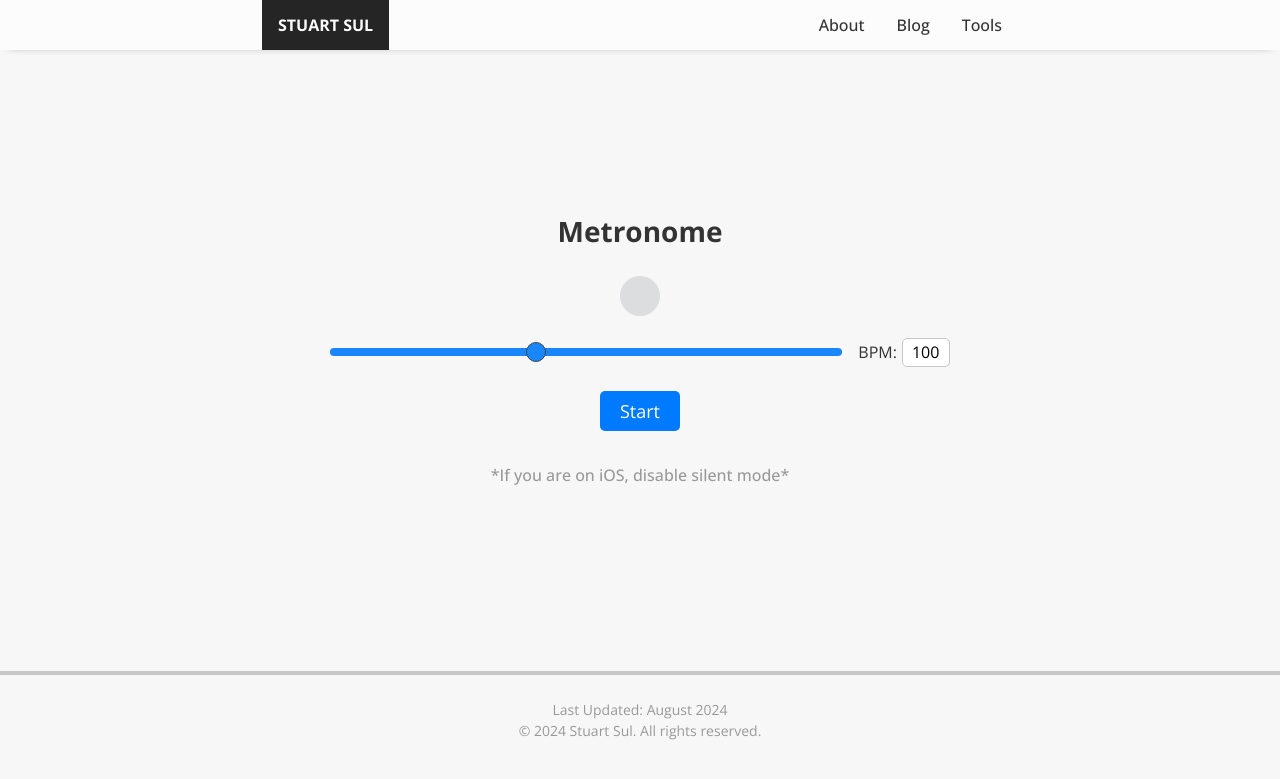
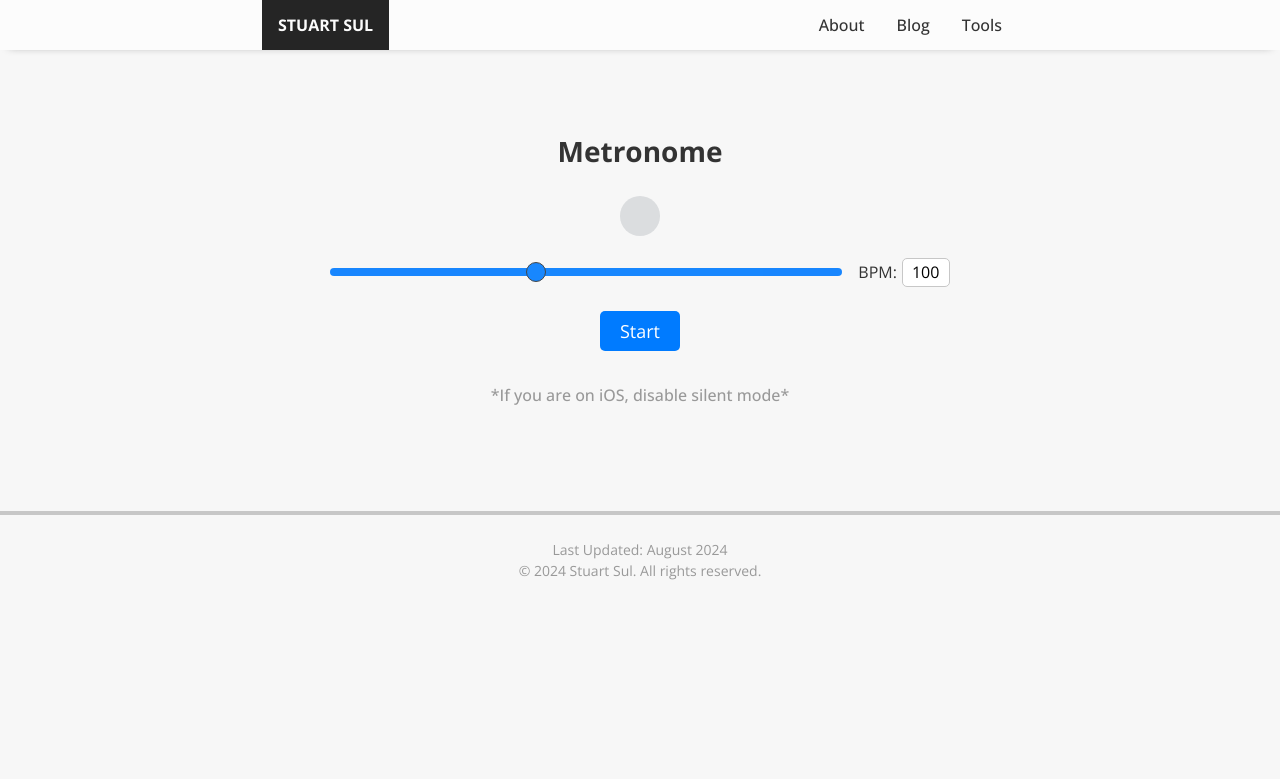
Before and after one commit to StuartSul/StuartSul.github.io_src, a Jekyll site: the page built from _tools/metronome.html, in a window 1280 px wide. Shown: the top 779 px of the page. Built offline with Jekyll 4.4.1, drawn with Linux system fonts in a browser that asks for light colours.

Commit message:
[feat] Change container vertical margins

```diff
--- a/_sass/_metronome.scss
+++ b/_sass/_metronome.scss
@@ -1,6 +1,6 @@
 .metronome-container {
 
-    margin: 10rem 0;
+    margin: 5rem 0;
     display: flex;
     flex-direction: column;
     justify-content: center;
--- a/_sass/_timer.scss
+++ b/_sass/_timer.scss
@@ -1,6 +1,6 @@
 .timer-container {
 
-    margin: 10rem 0;
+    margin: 5rem 0;
     display: flex;
     flex-direction: column;
     justify-content: center;
--- a/_sass/_wheel.scss
+++ b/_sass/_wheel.scss
@@ -1,6 +1,6 @@
 .wheel-container {
 
-    margin: 10rem 0;
+    margin: 5rem 0;
     display: flex;
     flex-direction: column;
     justify-content: center;
```
